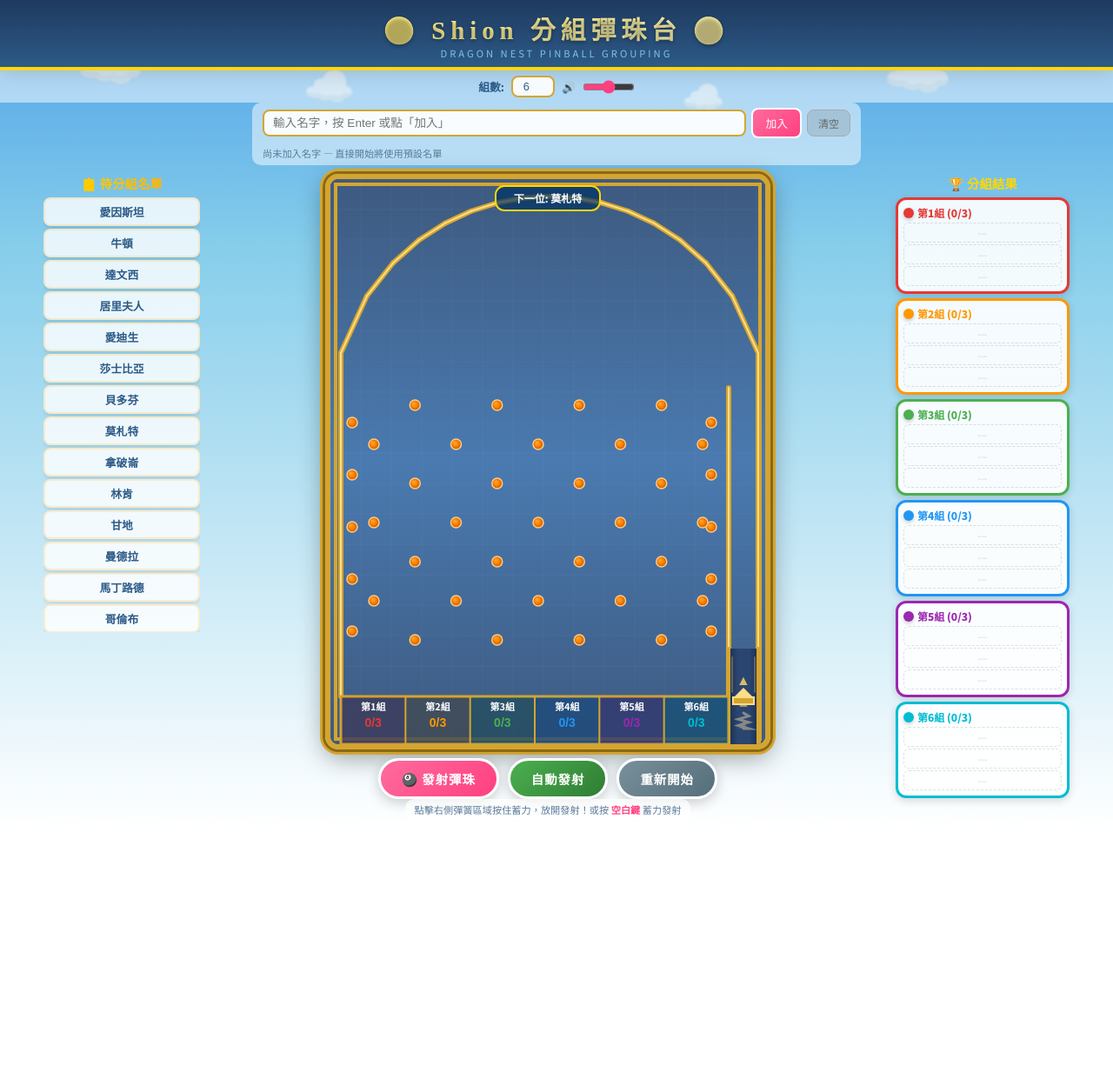
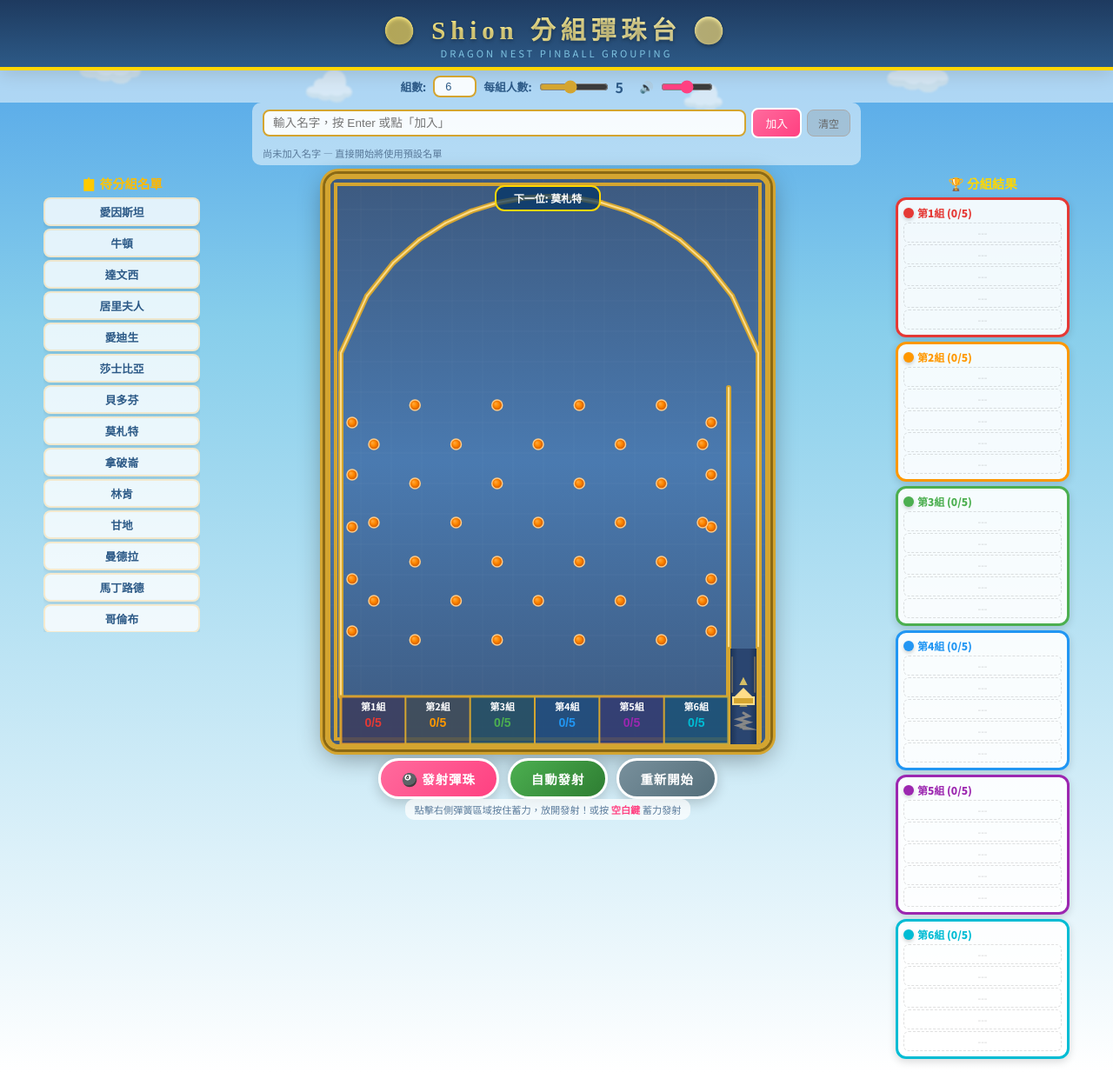
Before and after one commit to hyhsing/shion-plinko, a Python web app: template templates/index.html in a window 1280 px wide. Shown: the whole page at 87% size. Before the commit the page ends 937 px from the top, so only its background shows below. Run offline with Jinja, Linux system fonts and the light colour scheme; the template is opened without the code that fills it, so the values that code supplies are empty.

Commit message:
新增每組人數的滑桿選項，並更新相關邏輯以改善使用者體驗

```diff
--- a/templates/index.html
+++ b/templates/index.html
@@ -179,6 +179,9 @@
 <div class="settings-bar">
   <label>組數:</label>
   <input type="number" id="numGroups" value="6" min="2" max="12" onchange="onGroupsChange()">
+  <label>每組人數:</label>
+  <input type="range" id="perGroupSlider" min="1" max="10" value="5" style="width:80px;accent-color:#d4a530" oninput="onPerGroupChange(this.value)">
+  <span id="perGroupValue" style="font-weight:bold;color:#2d5a87;min-width:20px">5</span>
   <label>🔊</label>
   <input type="range" id="volumeSlider" min="0" max="100" value="50" style="width:60px;accent-color:#ff4081" oninput="setVolume(this.value)">
 </div>
@@ -307,7 +310,8 @@ function syncNamesAndReset() {
   NUM_GROUPS = parseInt(document.getElementById('numGroups').value) || 6;
   names = customNames.length > 0 ? [...customNames] : [...DEFAULT_NAMES];
   if (NUM_GROUPS > names.length) NUM_GROUPS = names.length;
-  const perGroup = Math.ceil(names.length / NUM_GROUPS);
+  // 使用 slider 的值來設定每組人數
+  const perGroup = parseInt(document.getElementById('perGroupSlider').value) || 5;
   groupLimits = Array(NUM_GROUPS).fill(perGroup);
   groups = Array.from({length: NUM_GROUPS}, () => []);
   buildSlots();
@@ -320,6 +324,11 @@ function syncNamesAndReset() {
   document.getElementById('btnLaunch').disabled = false;
 }
 function onGroupsChange() { syncNamesAndReset(); renderNameTags(); }
+function onPerGroupChange(val) {
+  document.getElementById('perGroupValue').textContent = val;
+  syncNamesAndReset();
+  renderNameTags();
+}
 function shuffleArray(arr) { for (let i = arr.length - 1; i > 0; i--) { const j = Math.floor(Math.random() * (i + 1)); [arr[i], arr[j]] = [arr[j], arr[i]]; } }
 
 // ============ CANVAS & PHYSICS ============
```
